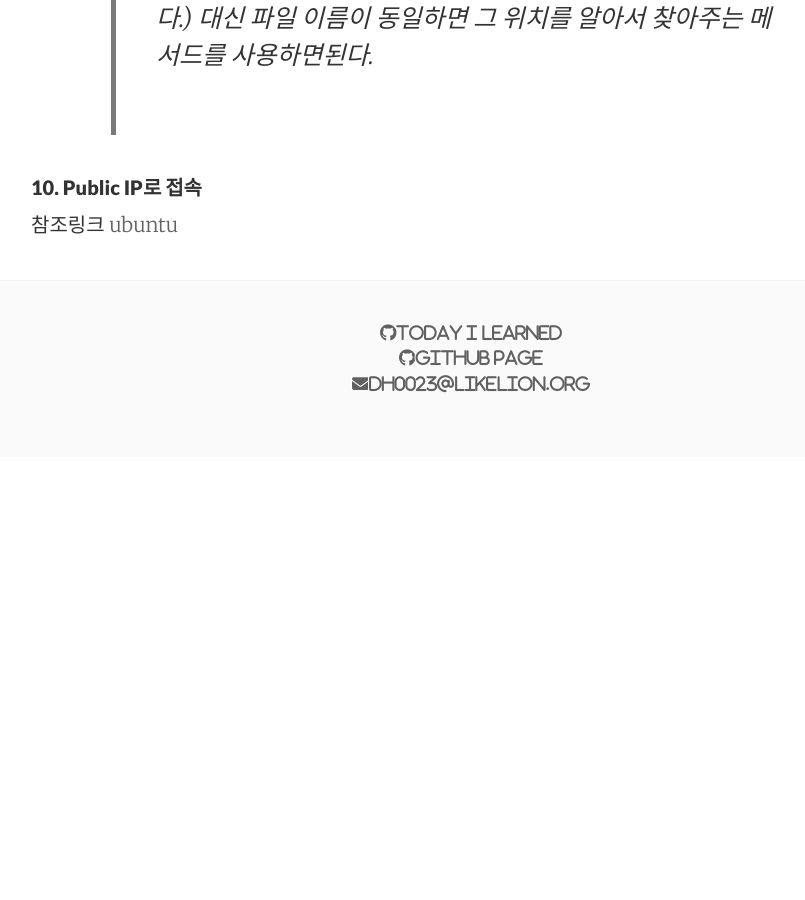
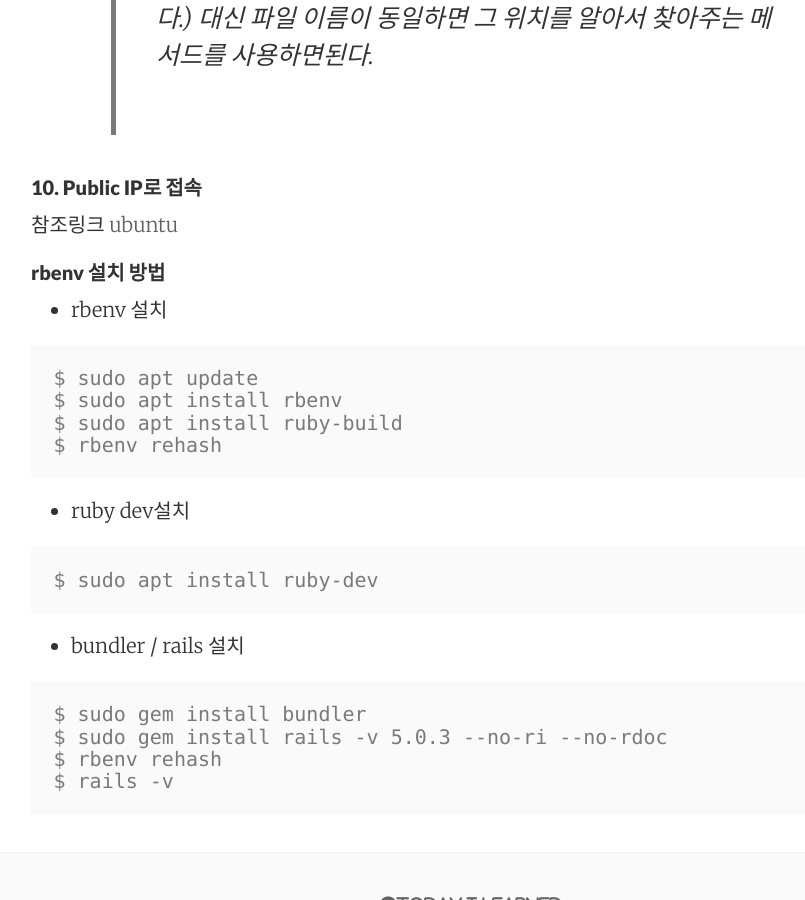
Before and after one commit to dh00023/dh00023.github.io, a Jekyll site: the page built from _posts/2017-01-17-AWS-EC2-Ubuntu-deploy.md, in a window 1280 px wide and 900 px high, scrolled down 6059 px. Shown: the whole window, without its empty margins (189-994 px from the left). Built offline with Jekyll 4.4.1, drawn with Linux system fonts in a browser that asks for light colours; nearby versions of some CDN libraries; before the commit the page ends 6516 px from its top, so only the background shows below that; some of the changed text lies outside the part shown.

Commit message:
아마존 EC2 디플로이하기

````diff
--- a/_posts/2017-01-17-AWS-EC2-Ubuntu-deploy.md
+++ b/_posts/2017-01-17-AWS-EC2-Ubuntu-deploy.md
@@ -146,3 +146,30 @@ rvmsudo /usr/bin/apt-get install build-essential openssl libreadline6 libreadlin
 #### 10. Public IP로 접속
 
 참조링크 [ubuntu](https://www.digitalocean.com/community/tutorials/how-to-install-rails-and-nginx-with-passenger-on-ubuntu)
+
+
+#### rbenv 설치 방법
+
+- rbenv 설치
+
+```
+$ sudo apt update
+$ sudo apt install rbenv
+$ sudo apt install ruby-build
+$ rbenv rehash
+```
+
+- ruby dev설치
+
+```
+$ sudo apt install ruby-dev
+```
+
+- bundler / rails 설치
+
+```
+$ sudo gem install bundler
+$ sudo gem install rails -v 5.0.3 --no-ri --no-rdoc
+$ rbenv rehash
+$ rails -v
+```
````
Also changed, not shown: other parts of _posts/2017-01-17-AWS-EC2-Ubuntu-deploy.md (+1 -1 lines), _posts/2017-06-05-Amazon-Linux.md (added, +220 -0 lines).
